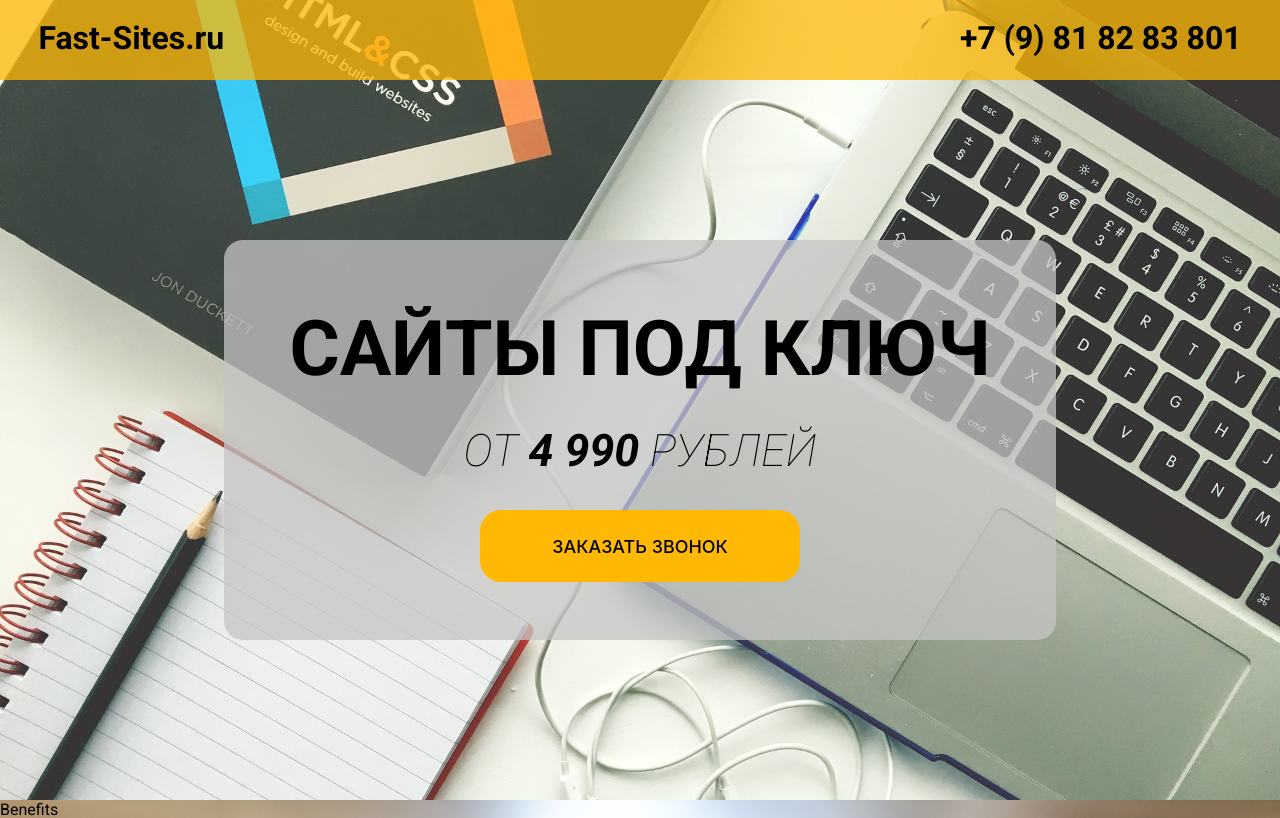
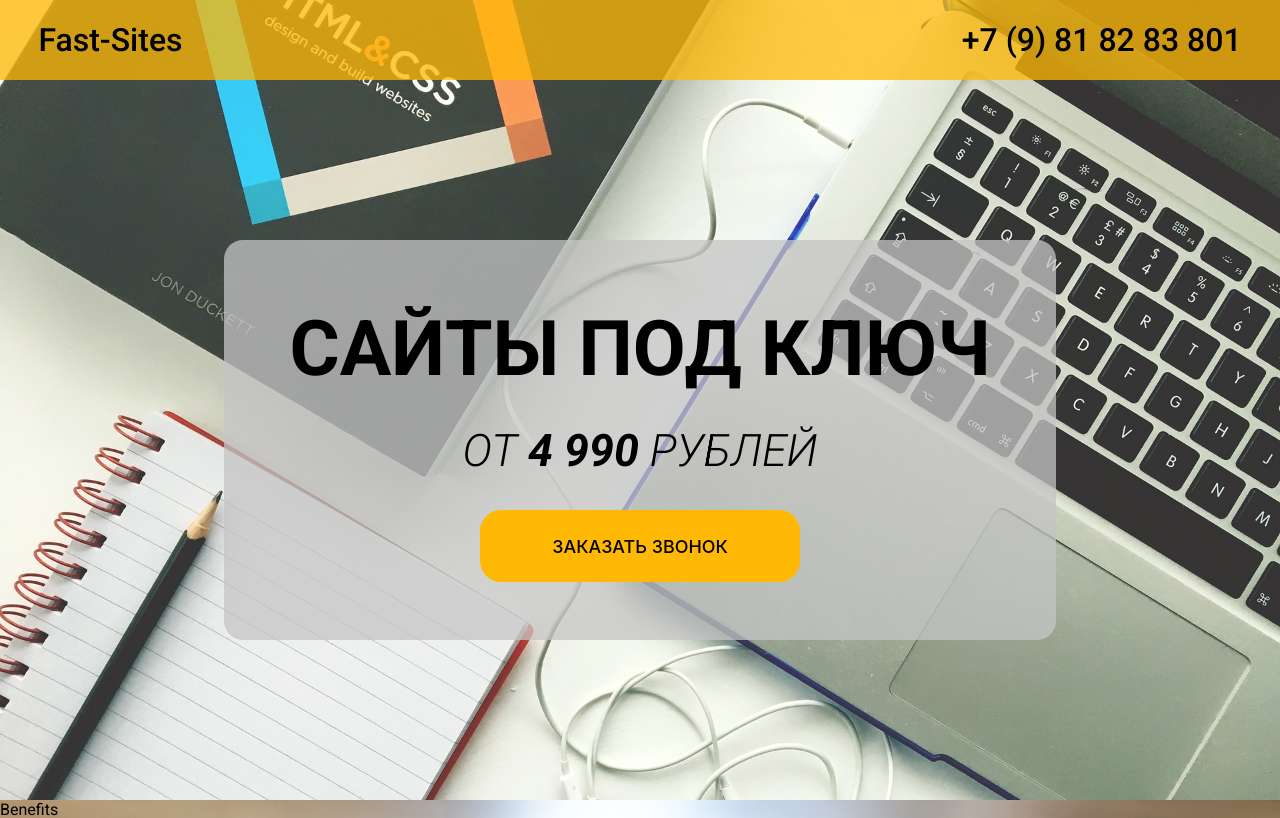
Before and after one commit to AlexCole999/fast-sites, a React (Create React App) app: page / in a window 1280 px wide. Shown: the top 818 px of the page. Built offline with nearby package versions, Linux system fonts and the light colour scheme.

Commit message:
fixed font weight in Screen1 component

```diff
--- a/src/components/Screen1/Contacts/Logo/Logo.css
+++ b/src/components/Screen1/Contacts/Logo/Logo.css
@@ -1,10 +1,10 @@
 .Logo{
 font-size: 2.5vw;
-font-weight: 600;
+font-weight: 500;
+font-family: 'Roboto';
 display: flex;
 justify-content: flex-start;
 align-items: center;
 margin-left: 3%;
-margin-bottom: 0.25%;
 line-height: 0px;
 }
--- a/src/components/Screen1/Contacts/Logo/Logo.jsx
+++ b/src/components/Screen1/Contacts/Logo/Logo.jsx
@@ -3,7 +3,7 @@ import './Logo.css';
 export default function Logo() {
   return (
     <div className="Logo">
-      <div> Fast-Sites.ru</div>
+      <div> Fast-Sites</div>
     </div>
   );
 }
--- a/src/components/Screen1/Contacts/Phone/Phone.css
+++ b/src/components/Screen1/Contacts/Phone/Phone.css
@@ -1,10 +1,9 @@
 .Phone{
 font-size: 2.5vw;
-font-weight: 600;
+font-weight: 500;
 display: flex;
 justify-content: flex-start;
 align-items: center;
 margin-right: 3%;
-margin-bottom: 0.25%;
 line-height: 0px;
 }
--- a/src/components/Screen1/Premier/Premier.css
+++ b/src/components/Screen1/Premier/Premier.css
@@ -23,7 +23,10 @@
 .lineTwo{
   font-size: 3.5vw;
   font-style: italic;
-  font-weight: lighter;
+  font-weight: 300 ;
+}
+.lineTwo-price{
+  font-weight: 700;
 }
 .Premier-content button{
   font-size: 1.4vw;
--- a/src/components/Screen1/Premier/Premier.jsx
+++ b/src/components/Screen1/Premier/Premier.jsx
@@ -5,7 +5,7 @@ export default function Premier() {
     <div className="Premier">
       <div className='Premier-content'>
         <div className='lineOne'>САЙТЫ ПОД КЛЮЧ</div>
-        <div className='lineTwo'>ОТ <b>4 990</b> РУБЛЕЙ</div>
+        <div className='lineTwo'>ОТ <span className='lineTwo-price' >4 990 </span>РУБЛЕЙ</div>
         <button>ЗАКАЗАТЬ ЗВОНОК</button>
       </div>
     </div>
```
